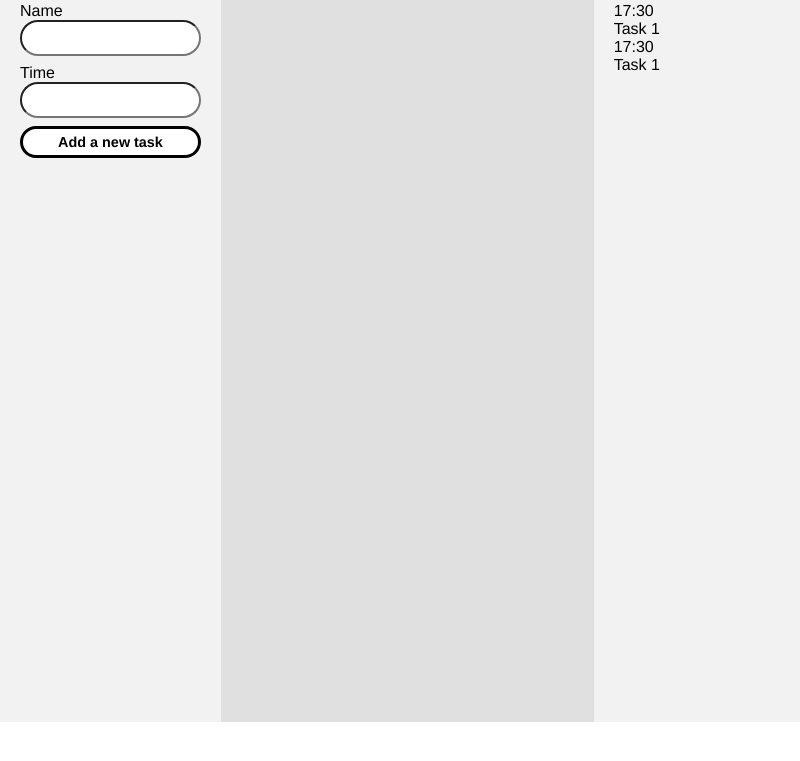
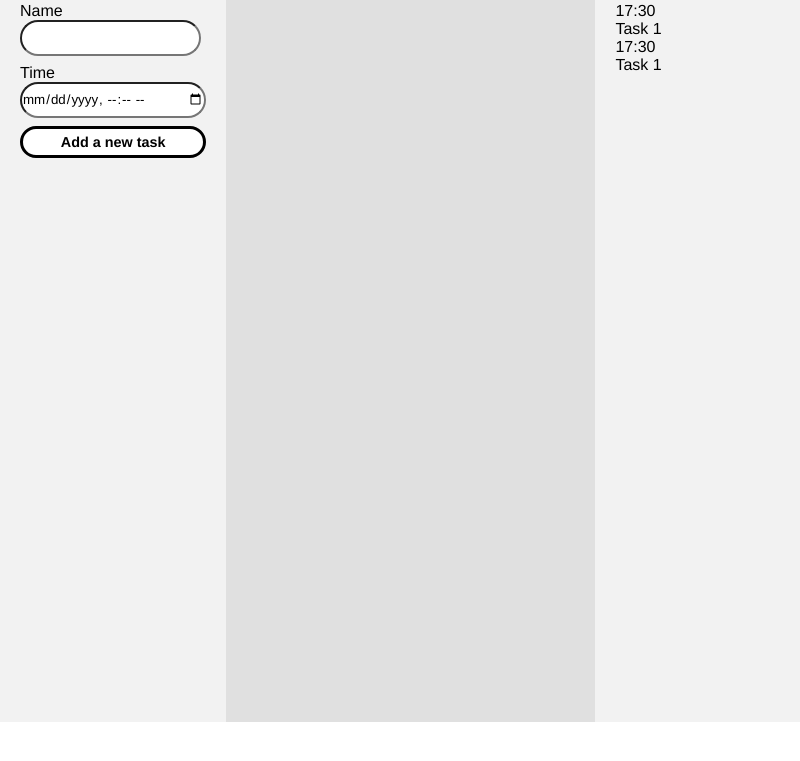
Before and after one commit to NikolaBV/Plan-me, an Electron app: page index.html in a window 800 px wide. Shown: the part 155-916 px from the top of the page. Drawn offline with Linux system fonts and the light colour scheme.

Commit message:
Not the prettiest, but functional

```diff
--- a/index.html
+++ b/index.html
@@ -18,9 +18,9 @@
         <div class="addnewTask">
           <form>
             <label for="title">Name</label>
-            <input type="text" id="title" />
+            <input type="text" id="title" required="true" />
             <label for="whenTask">Time</label>
-            <input type="text" id="whenTask" />
+            <input type="datetime-local" id="whenTask" required="true" />
             <button id="btn" type="button">Add a new task</button>
           </form>
         </div>
```
